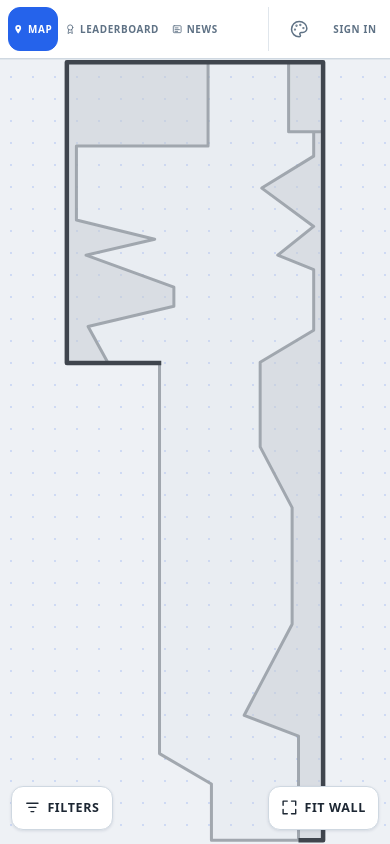
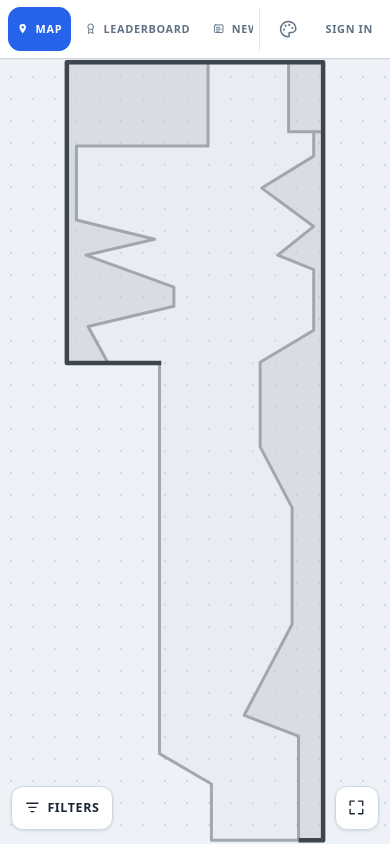
Before and after one commit to And5666/Climbing-Web-app, a Django app: page / in a window 390 px wide. Run offline with Django 5.2, Linux system fonts and the light colour scheme; data comes from the database, SQL or seed files in the repository; data that the repository does not hold is empty.

Commit message:
Restore old-size mobile nav and tidy map controls
Phones get the pre-30 October nav back: icons and 0.68rem labels at their original size, with tighter spacing so the theme button and account still fit at 390px. Admin stays on the profile. Fit wall is now a 44px icon-only button, and the wall-set selectors sit at the bottom of the filter sheet/sidebar.

```diff
--- a/climbs/static/climbs/style.css
+++ b/climbs/static/climbs/style.css
@@ -674,31 +674,35 @@ nav a svg {
         gap: 0.5rem;
     }
 
+    .brand {
+        display: none;
+    }
+
     .nav-name {
         display: none;
     }
 }
 
-/* The base nav rules above are declared after the first phone block,
-   so repeat the compact sizing here where it actually wins. This is
-   what keeps Map, Leaderboard, News, the theme button and Sign in on
-   one row at 390px without sideways scrolling. */
+/* The pre-30 October phone sizing: icons and labels at their original
+   size. The bar scrolls sideways when the links do not fit instead of
+   shrinking the text. */
 @media (max-width: 600px) {
     nav {
-        gap: 0.3rem;
+        gap: 0.35rem;
         padding: 0.45rem 0.5rem;
         padding-top: calc(0.45rem + env(safe-area-inset-top, 0px));
     }
 
     .brand {
-        display: none;
+        font-size: 0.78rem;
+        margin-right: 0;
     }
 
     .nav-links {
         min-width: 0;
         overflow-x: auto;
         scrollbar-width: none;
-        gap: 0.14rem;
+        gap: 0.3rem;
     }
 
     .nav-links::-webkit-scrollbar {
@@ -706,12 +710,13 @@ nav a svg {
     }
 
     nav a {
-        font-size: 0.62rem;
-        padding: 0.45rem 0.28rem;
-        gap: 0.26rem;
+        font-size: 0.68rem;
+        padding: 0.5rem 0.5rem;
         white-space: nowrap;
     }
 
+    /* Admin stays on the profile on phones: the old-size links plus
+       the theme button cannot also carry a fifth item. */
     [data-nav-admin] {
         display: none;
     }
@@ -719,7 +724,7 @@ nav a svg {
     .nav-user {
         flex-shrink: 0;
         gap: 0.4rem;
-        padding-left: 0.5rem;
+        padding-left: 0.4rem;
     }
 
     .nav-profile {
@@ -2785,6 +2790,9 @@ ul.plain li {
 .map-fit-btn {
     right: 0.7rem;
     bottom: calc(0.9rem + env(safe-area-inset-bottom, 0px));
+    /* Icon-only: a 44px square, same height as the Filters button. */
+    width: 44px;
+    padding: 0;
 }
 
 .map-filter-btn svg,
@@ -2907,6 +2915,18 @@ body.filter-open .filter-panel {
     gap: 0.6rem;
     padding: 0;
     border-top: none;
+}
+
+/* Wall-set selectors sit at the bottom of the sheet/sidebar: the
+   show/grade/search controls are the frequent ones. */
+.filter-panel .set-filters {
+    margin-top: 0.2rem;
+    padding-top: 0.8rem;
+    border-top: 1px solid var(--border-soft);
+}
+
+.filter-panel .set-filters .climb-list-title {
+    margin-top: 0;
 }
 
 .filter-panel .set-panel label {
--- a/climbs/templates/climbs/map.html
+++ b/climbs/templates/climbs/map.html
@@ -13,17 +13,6 @@
         </div>
         <div class="set-panel">
             <p class="set-current">{% for w in walls %}{{ w.wall_display }}: {% if w.selected %}{{ w.selected.label }}{% else %}—{% endif %}{% if not forloop.last %} · {% endif %}{% endfor %}</p>
-            <form method="get" action="{% url 'climbs:map' %}" id="map-filter-form">
-                {% for w in walls %}
-                    <label>{{ w.wall_display }}
-                        <select name="{{ w.wall }}_set" data-set-select>
-                            {% for s in w.sets %}
-                                <option value="{{ s.id }}"{% if w.selected and s.id == w.selected.id %} selected{% endif %}{% if w.active and s.id == w.active.id %} data-current="1"{% endif %}>{{ s.label }}{% if w.active and s.id == w.active.id %} · current{% endif %}</option>
-                            {% endfor %}
-                        </select>
-                    </label>
-                {% endfor %}
-            </form>
             <div class="marker-filter" role="group" aria-label="Show climbs">
                 <span class="marker-filter-label">Show</span>
                 <button type="button" data-marker-filter="all" aria-pressed="true">All</button>
@@ -52,6 +41,18 @@
             {% if archived_any %}
                 <p class="muted">Viewing an archived set — logging, rating and voting are off. <a href="{% url 'climbs:map' %}">Back to current</a></p>
             {% endif %}
+            <form method="get" action="{% url 'climbs:map' %}" id="map-filter-form" class="set-filters">
+                <h3 class="climb-list-title">Wall set</h3>
+                {% for w in walls %}
+                    <label>{{ w.wall_display }}
+                        <select name="{{ w.wall }}_set" data-set-select>
+                            {% for s in w.sets %}
+                                <option value="{{ s.id }}"{% if w.selected and s.id == w.selected.id %} selected{% endif %}{% if w.active and s.id == w.active.id %} data-current="1"{% endif %}>{{ s.label }}{% if w.active and s.id == w.active.id %} · current{% endif %}</option>
+                            {% endfor %}
+                        </select>
+                    </label>
+                {% endfor %}
+            </form>
         </div>
     </aside>
     {% endif %}
@@ -65,7 +66,6 @@
         {% endif %}
         <button type="button" class="map-fit-btn" id="fit-wall" aria-label="Fit wall" title="Fit wall">
             <svg viewBox="0 0 24 24" fill="none" stroke="currentColor" stroke-width="2" stroke-linecap="round" stroke-linejoin="round" aria-hidden="true"><path d="M9 3H3v6M15 3h6v6M9 21H3v-6M15 21h6v-6"/></svg>
-            <span>Fit wall</span>
         </button>
         <div id="map-viewport">
             <div id="map-stack">
```
